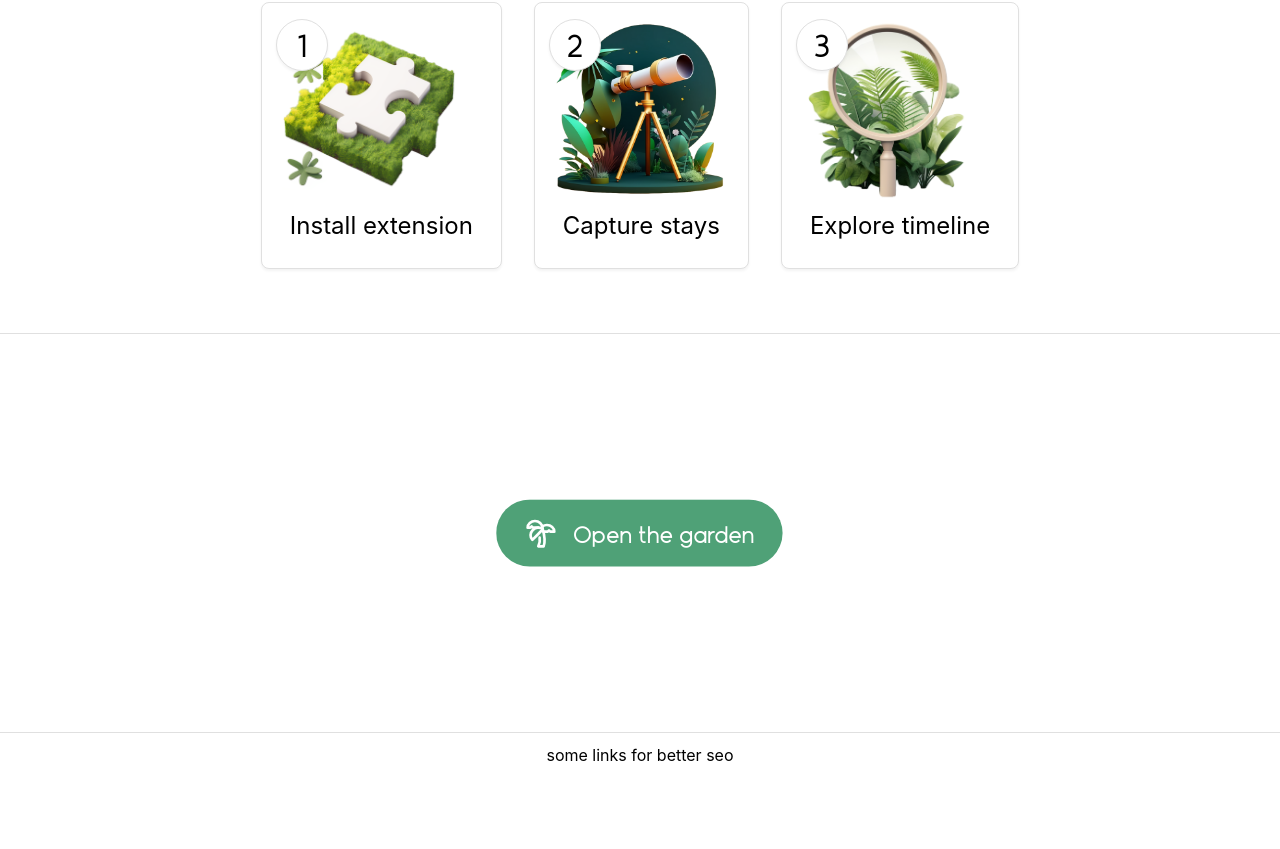
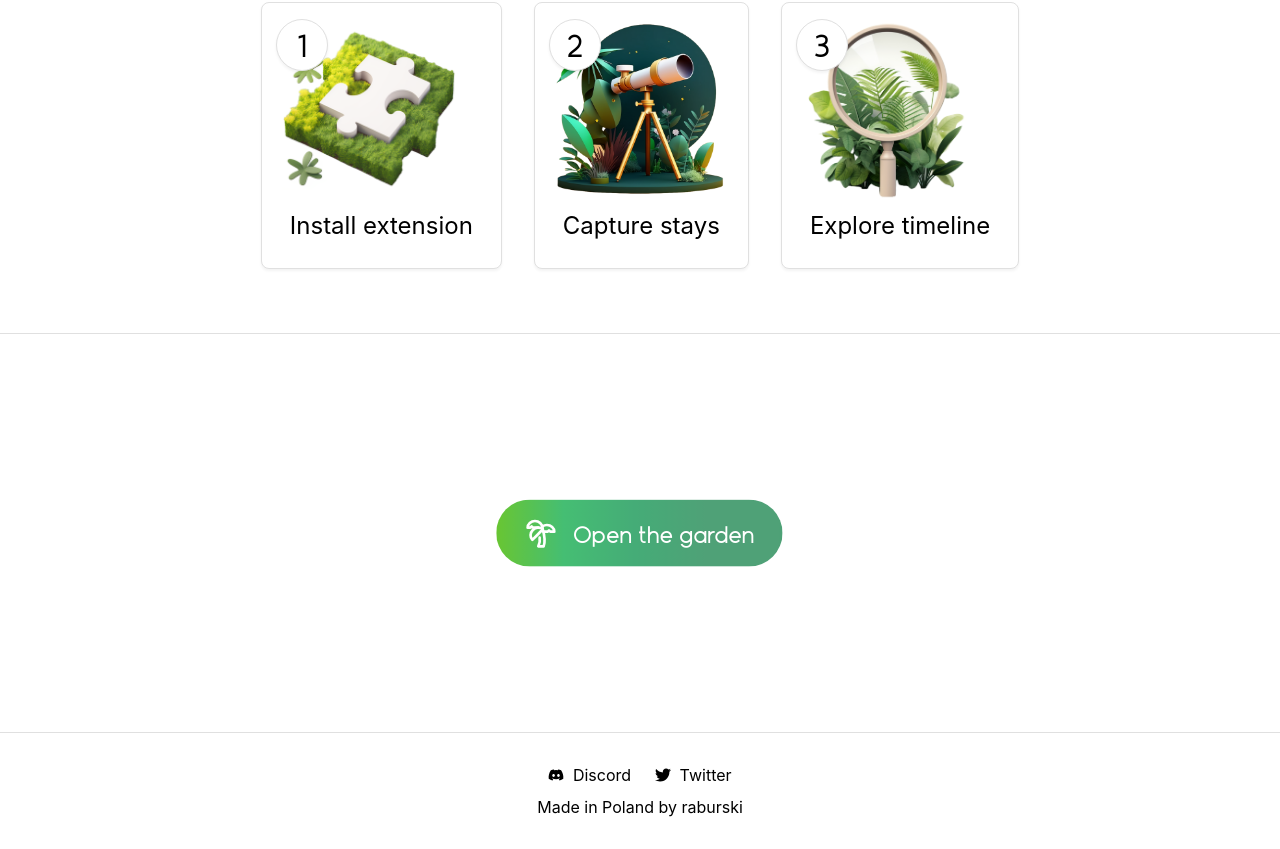
Before and after one commit to raburski/wander-garden-landing, a Next.js app: page /main in a window 1280 px wide. Shown: the part 1070-1919 px from the top of the page. Before the commit the page ends 1847 px from the top, so only its background shows below. Built offline with nearby package versions, Linux system fonts and the light colour scheme.

Commit message:
feat: footer

```diff
--- a/src/components/Footer/index.js
+++ b/src/components/Footer/index.js
@@ -1,10 +1,23 @@
 import Link from 'next/link'
 import styles from './styles.module.css'
+import { FaDiscord, FaTwitter } from 'react-icons/fa'
+import Contained from '../Contained'
 
-export default function Footer(){
+const DISCORD_URL = 'https://discord.gg/9FGuWdpMq4'
+const TWITTER_LINK = 'https://twitter.com/wandergarden_'
+
+export default function Footer() {
     return (
         <div className={styles.navbar}>
-            <Link href="/">some links for better seo</Link>
+            <Contained className={styles.content}>
+                <div className={styles.links}>
+                    <Link href={DISCORD_URL} target='_blank' className={styles.link}><FaDiscord className={styles.linkIcon}/> Discord</Link>
+                    <Link href={TWITTER_LINK} target='_blank' className={styles.link}><FaTwitter className={styles.linkIcon}/> Twitter</Link>
+                </div>
+                <div>
+                    Made in Poland by <Link href="http://raburski.com">raburski</Link>
+                </div>
+            </Contained>
         </div>
     )
 }
--- a/src/components/Footer/styles.module.css
+++ b/src/components/Footer/styles.module.css
@@ -1,6 +1,32 @@
 .navbar {
     display: flex;
-    height: 44px;
     justify-content: space-around;
     align-items: center;
 }
+
+.content {
+    display: flex;
+    justify-content: center;
+    align-items: center;
+    flex-direction: column;
+    padding: 32px;
+}
+
+.links {
+    padding-bottom: 12px;
+}
+
+.link {
+    margin-left: 12px;
+    margin-right: 12px;
+}
+
+.link:hover {
+    opacity: 0.6;
+}
+
+.linkIcon {
+    font-size: 16px;
+    margin-right: 4px;
+    margin-bottom: -2px;
+}
--- a/src/components/NavBar/index.js
+++ b/src/components/NavBar/index.js
@@ -4,6 +4,9 @@ import PillLink from '@/components/PillLink'
 import { LuPalmtree } from 'react-icons/lu'
 import Contained from '../Contained'
 import Image from 'next/image'
+
+
+const APP_LINK = 'https://app.wander.garden'
 
 export default function NavBar() {
     return (
@@ -13,7 +16,7 @@ export default function NavBar() {
                     <Image src="/garden.svg" width={36} height={36} className={styles.logoImage}/>
                     Wander Garden
                 </Link>
-                <PillLink href="https://app.wander.garden" icon={LuPalmtree}>Open the garden</PillLink>
+                <PillLink href={APP_LINK} icon={LuPalmtree}>Open the garden</PillLink>
             </Contained>
         </div>
     )
--- a/src/pages/main/OpenTheGarden/index.js
+++ b/src/pages/main/OpenTheGarden/index.js
@@ -11,6 +11,7 @@ export default function OpenTheGarden() {
         <div className={styles.container}>
             <div className={styles.heroText}>
                 <PillLink
+                    className={styles.button}
                     href="https://app.wander.garden"
                     whileHover={WHILE_HOVER}
                     whileTap={WHILE_TAP}
--- a/src/pages/main/OpenTheGarden/styles.module.css
+++ b/src/pages/main/OpenTheGarden/styles.module.css
@@ -6,3 +6,30 @@
     border-top: 1px solid var(--border);
     border-bottom: 1px solid var(--border);
 }
+
+.button {
+    background: linear-gradient(
+        to left,
+        #4fa177,
+        #45ac77,
+        #45be73,
+        #6bc62e,
+        #bed656,
+        #2fbb3a,
+        #2b9f63,
+        #4fa177,
+        #4fa177
+    );
+
+    background-size: 200% 200%;
+    animation: animateGlow 3.5s linear infinite;
+}
+
+@keyframes animateGlow {
+    0% {
+      background-position: 0% 50%;
+    }
+    100% {
+      background-position: 200% 50%;
+    }
+  }
```
Also changed, not shown: src/components/NavBar/styles.module.css (line endings or trailing spaces).
